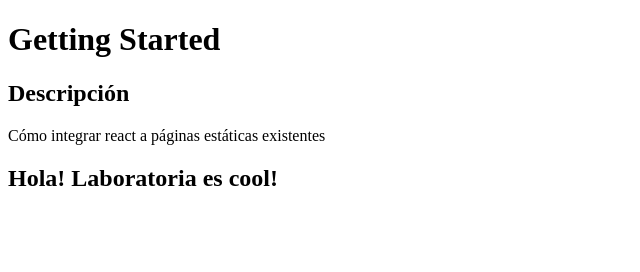
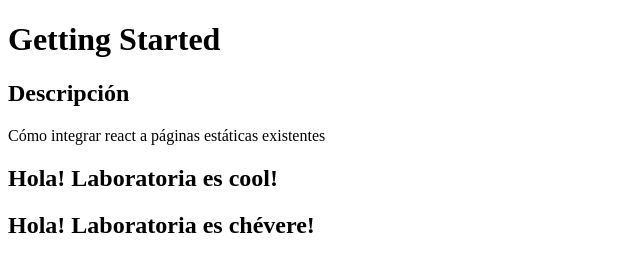
Before and after one commit to klujanrosas/laboratoria-react-semana-01, a plain HTML site: page index.html in a window 1280 px wide. Shown: the whole page, without its empty margins (0-640 px from the left). Drawn offline with nearby package versions, Linux system fonts and the light colour scheme.

Commit message:
Demonstrating use of props in React components by rendering 2 different React containers

```diff
--- a/index.html
+++ b/index.html
@@ -15,16 +15,18 @@
       Cómo integrar react a páginas estáticas existentes
     </p>
     <!-- Acá irá nuestro "CONTAINER" -->
-    <div id="container">
+    <div id="cabecera-1">
+
+    </div>
+    <div id="cabecera-2">
 
     </div>
     <script>
       const div = React.DOM.div
       const h2 = React.DOM.h2
 
-      function Cabecera() {
-        const titulo = 'Hola! Laboratoria es cool!'
-
+      function Cabecera(props) {
+        const titulo = 'Hola! ' + props.saludo
         const elemento = div(
           null,
           h2(
@@ -37,8 +39,13 @@
       }
 
       ReactDOM.render(
-        Cabecera(),
-        document.getElementById('container')
+        Cabecera({ saludo: 'Laboratoria es cool!'}),
+        document.getElementById('cabecera-1')
+      )
+
+      ReactDOM.render(
+        Cabecera({ saludo: 'Laboratoria es chévere!'}),
+        document.getElementById('cabecera-2')
       )
     </script>
   </body>
```
